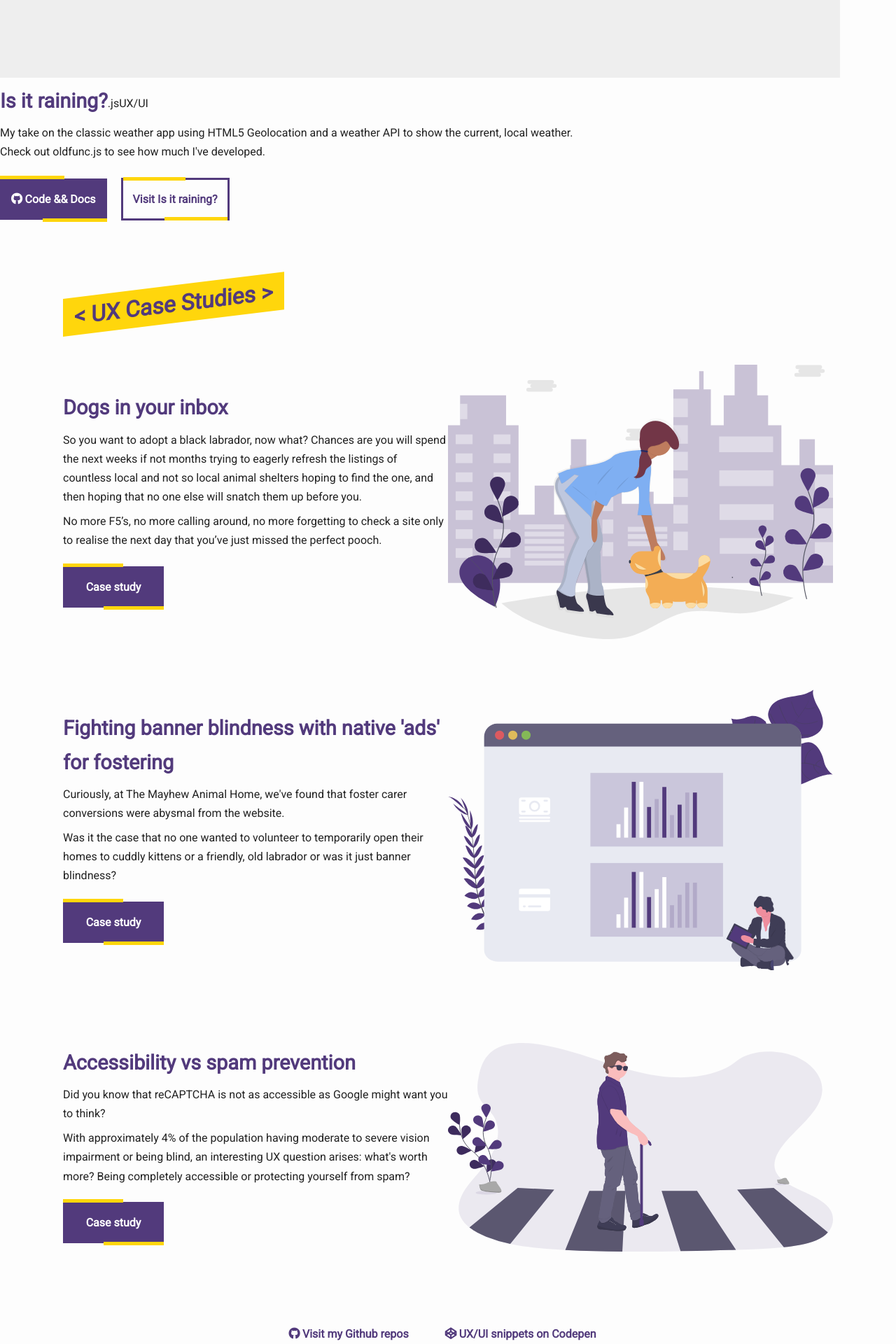
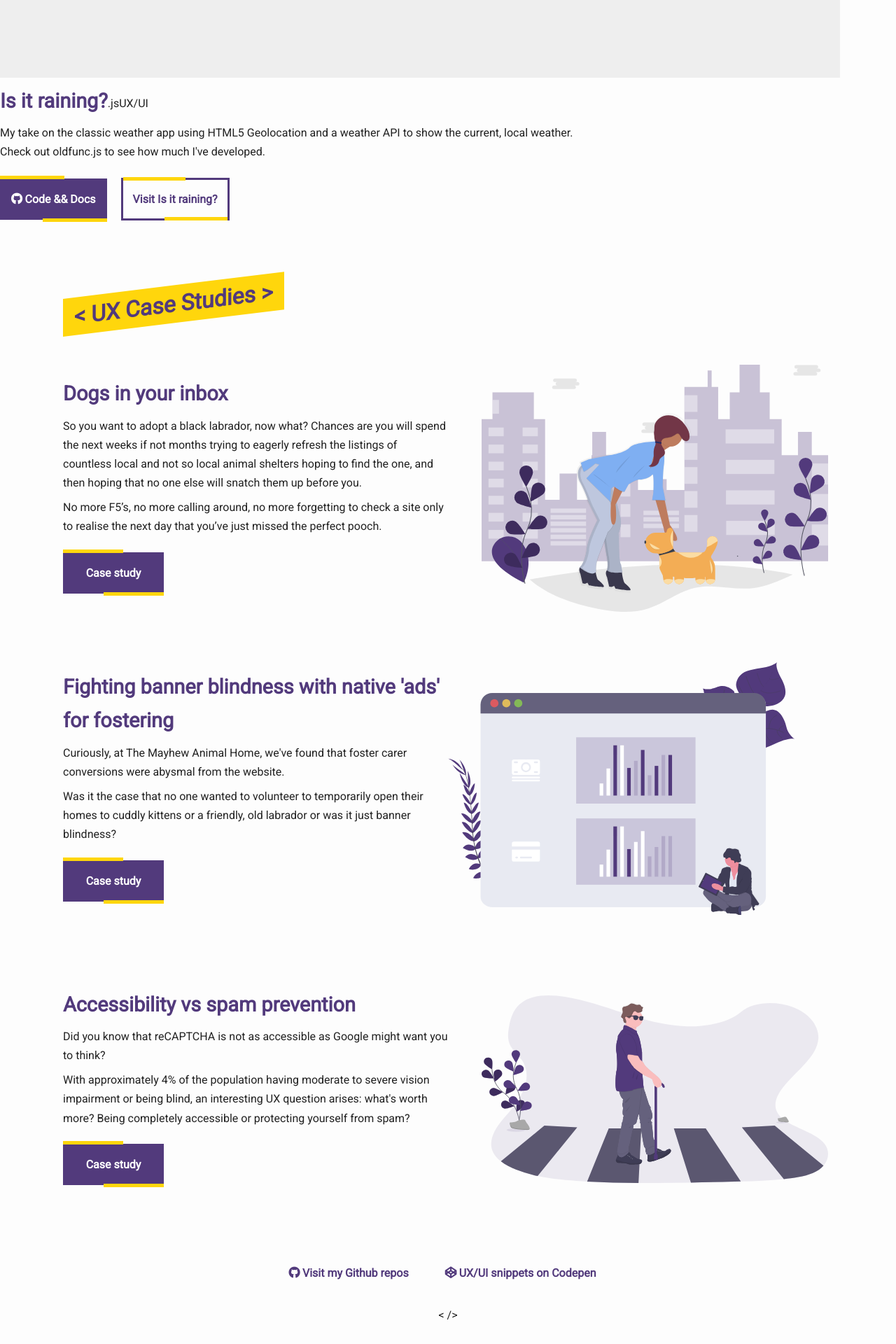
Before and after one commit to krisztin/krisztin.github.io, a Jekyll site: the page built from index.html, in a window 1280 px wide. Shown: the part 4480-6400 px from the top of the page at 70% size. Built offline with Jekyll 4.4.1, drawn with Linux system fonts in a browser that asks for light colours; nearby versions of some CDN libraries.

Commit message:
adding case study classes

```diff
--- a/_sass/minima/_layout.scss
+++ b/_sass/minima/_layout.scss
@@ -250,6 +250,29 @@ header {
   @include relative-font-size(2);
 }
 
+/*
+* Case Studies
+*/
+
+.case .flex-item {
+  img {
+    margin-left: 3rem;
+    max-width: calc(100% - 3rem);
+    width: 90%;
+  }
+
+  @media screen and (max-width: 590px) {
+    margin: 1rem auto;
+    max-width: calc(100% - 1rem);
+  }
+}
+
+.case.flex-reverse {
+  img {
+    margin-left: 0px;
+    margin-right: 3rem;
+  }
+}
 /**
  * Footer
  */
```
